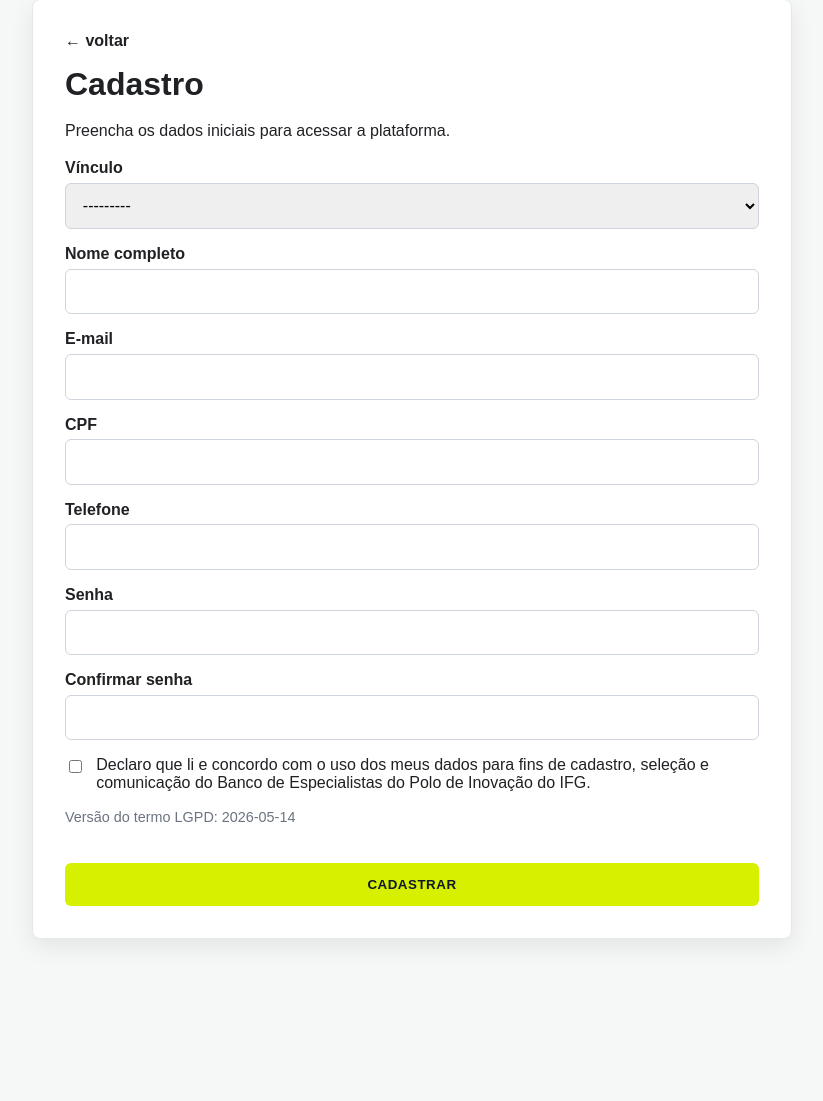
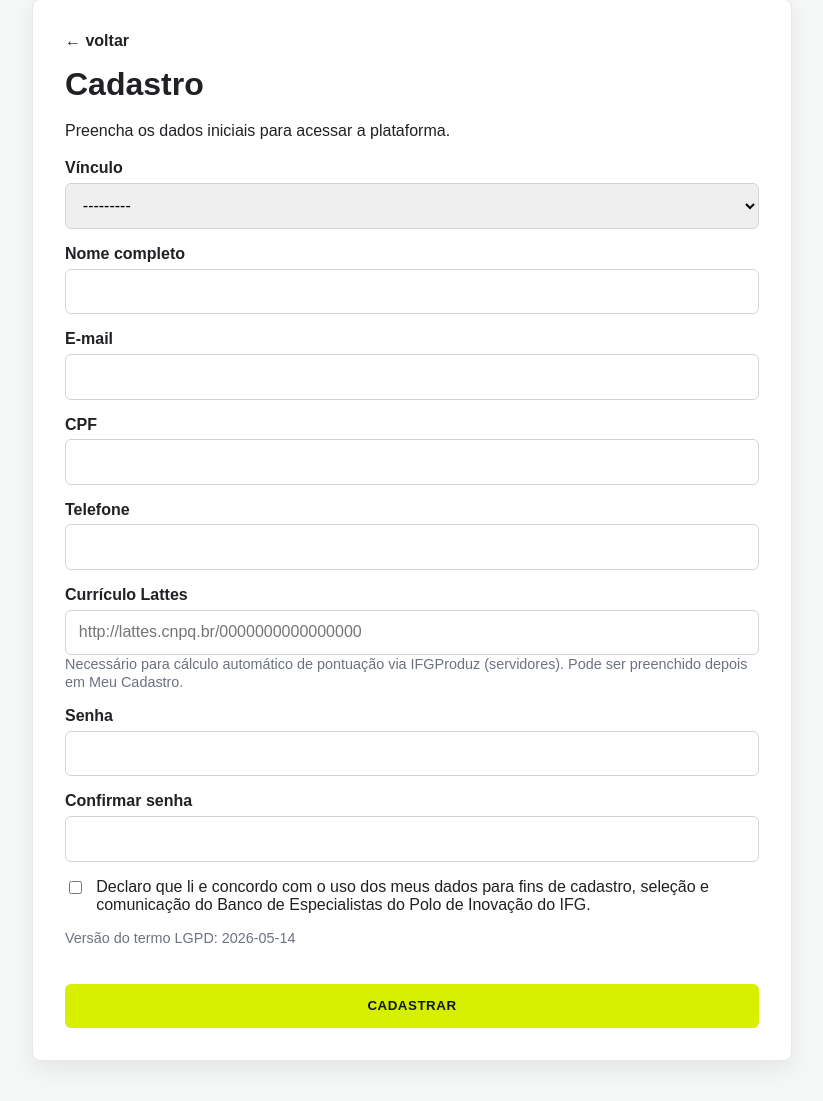
Before and after one commit to flavioolimpio/Banco_de_Talentos, a Django app: page /cadastro/ in a window 1280 px wide. Shown: the part 81-1182 px from the top of the page, without its empty margins (228-1051 px from the left). Before the commit the page ends 1023 px from the top, so only its background shows below. Run offline with Django 5.2, Linux system fonts and the light colour scheme; parts of the project's set-up code (start-up, migrations or seed data) failed here and were passed over.

Commit message:
feat: adicionar campo Lattes no formulário de cadastro
Permite que o candidato informe o URL do Lattes já no momento do
cadastro, facilitando o cálculo automático via IFGProduz.

```diff
--- a/django_app/apps/usuarios/forms.py
+++ b/django_app/apps/usuarios/forms.py
@@ -62,11 +62,15 @@ class CadastroUsuarioForm(forms.ModelForm):
 
     class Meta:
         model = Usuario
-        fields = ["vinculo", "nome_completo", "email", "cpf", "telefone", "senha", "confirmar_senha", "aceite_lgpd"]
+        fields = ["vinculo", "nome_completo", "email", "cpf", "telefone", "lattes", "senha", "confirmar_senha", "aceite_lgpd"]
         widgets = {
             "cpf": forms.TextInput(attrs={"inputmode": "numeric", "autocomplete": "off"}),
             "email": forms.EmailInput(attrs={"autocomplete": "email"}),
             "telefone": forms.TextInput(attrs={"autocomplete": "tel"}),
+            "lattes": forms.URLInput(attrs={"placeholder": "http://lattes.cnpq.br/0000000000000000"}),
+        }
+        help_texts = {
+            "lattes": "Necessário para cálculo automático de pontuação via IFGProduz (servidores). Pode ser preenchido depois em Meu Cadastro.",
         }
 
     def clean_cpf(self):
--- a/django_app/templates/usuarios/cadastro.html
+++ b/django_app/templates/usuarios/cadastro.html
@@ -20,6 +20,7 @@
             {% else %}
                 <label for="{{ field.id_for_label }}">{{ field.label }}</label>
                 {{ field }}
+                {% if field.help_text %}<small class="muted">{{ field.help_text }}</small>{% endif %}
             {% endif %}
             {{ field.errors }}
         {% endfor %}
```
